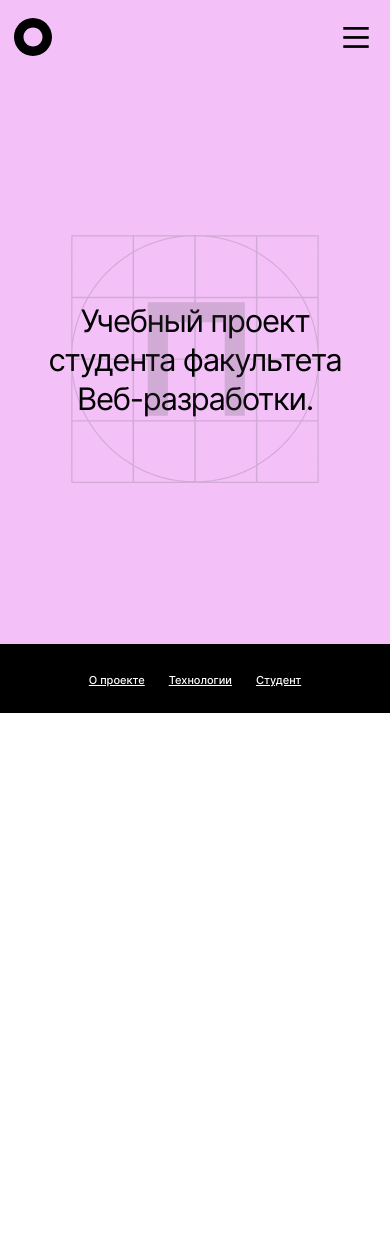
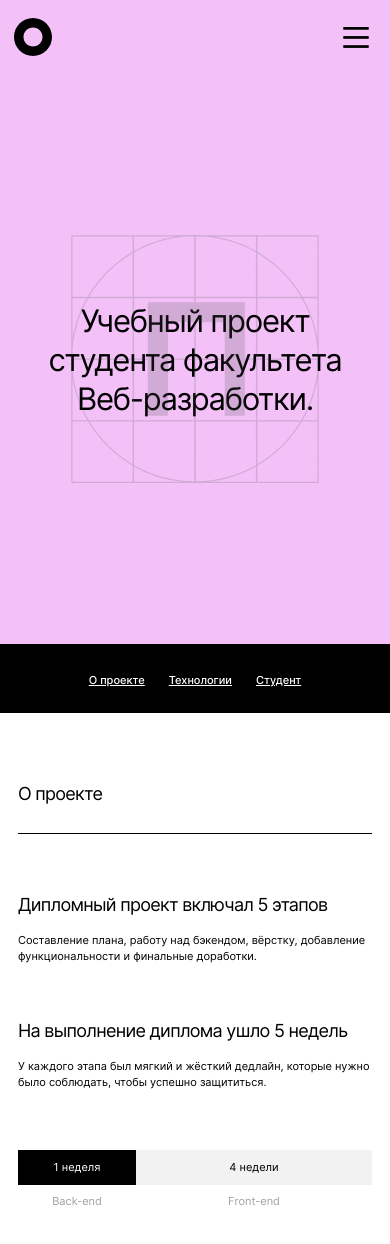
Before and after one commit to EkaterinaLe7/movies-explorer-frontend, a React (Create React App) app: page / in a window 390 px wide. Shown: the top 1244 px of the page. Before the commit the page ends 844 px from the top, so only its background shows below. Built offline with nearby package versions, Linux system fonts and the light colour scheme.

Commit message:
feat: добавить компонент AboutProject

```diff
--- /dev/null
+++ b/src/components/AboutProject/AboutProject.css
@@ -0,0 +1,164 @@
+.about-project {
+  padding: 110px 70px;
+}
+
+.about-project__title-container {
+  padding-bottom: 23px;
+  border-bottom: 1px solid black;
+  margin-bottom: 70px;
+}
+
+.about-project__title {
+  font-family: Inter;
+  font-size: 22px;
+  font-weight: 400;
+  font-style: normal;
+  line-height: 27px;
+  letter-spacing: -0.04em;
+  text-align: left;
+  margin: 0;
+}
+
+.about-project__info-container {
+  display: grid;
+  grid-template-columns: 1fr 1fr;
+  column-gap: 40px;
+}
+
+.about-project__subtitle {
+  font-family: Inter;
+  font-size: 20px;
+  font-weight: 400;
+  line-height: 24px;
+  letter-spacing: -0.04em;
+  text-align: left;
+  margin: 0 0 26px;
+}
+
+.about-project__text {
+  font-family: Inter;
+  font-size: 14px;
+  font-weight: 400;
+  line-height: 20px;
+  letter-spacing: 0em;
+  text-align: left;
+  margin: 0;
+}
+
+.about-project__duration {
+  display: grid;
+  grid-template-columns: 1fr 4fr;
+  margin: 110px 0 0;
+}
+
+.about-project__time {
+  font-family: Inter;
+  font-size: 14px;
+  font-weight: 400;
+  line-height: 17px;
+  letter-spacing: 0em;
+  text-align: center;
+  padding: 9px 0;
+  margin: 0;
+  background-color: #f2f2f2;
+}
+
+.about-project__time_color_black {
+  color: #fff;
+  background-color: #000;
+}
+
+.about-project__caption {
+  font-family: Inter;
+  font-size: 14px;
+  font-weight: 500;
+  line-height: 17px;
+  letter-spacing: 0px;
+  text-align: center;
+  color: #a0a0a0;
+  margin: 0;
+  padding-top: 14px;
+}
+
+@media screen and (max-width: 800px) {
+  .about-project {
+    padding: 90px 50px;
+  }
+
+  .about-project__info-container {
+    column-gap: 30px;
+  }
+
+  .about-project__subtitle {
+    margin-bottom: 22px;
+  }
+
+  .about-project__text {
+    font-size: 12px;
+    line-height: 18px;
+  }
+
+  .about-project__duration {
+    margin-top: 93px;
+  }
+}
+
+@media screen and (max-width: 650px) {
+  .about-project__duration {
+    grid-template-columns: 1fr 2fr;
+    margin-top: 80px;
+  }
+
+  .about-project__time {
+    font-size: 11px;
+    line-height: 13px;
+    padding: 11px 0;
+  }
+
+  .about-project__caption {
+    font-size: 11px;
+    font-weight: 400;
+    line-height: 13px;
+    padding-top: 10px;
+  }
+}
+
+@media screen and (max-width: 500px) {
+  .about-project {
+    padding: 70px 18px;
+  }
+
+  .about-project__title-container {
+    padding-bottom: 28px;
+    margin-bottom: 60px;
+  }
+
+  .about-project__title {
+    font-size: 18px;
+    line-height: 22px;
+  }
+  .about-project__info-container {
+    display: block;
+  }
+
+  .about-project__info:first-child {
+    margin-bottom: 56px;
+  }
+
+  .about-project__subtitle {
+    font-size: 18px;
+    line-height: 22px;
+    margin-bottom: 16px;
+  }
+
+  .about-project__duration {
+    margin-top: 60px;
+  }
+}
+
+@media screen and (max-width: 400px) {
+  .about-project__text {
+    font-size: 11px;
+    line-height: 16px;
+  }
+}
--- /dev/null
+++ b/src/components/AboutProject/AboutProject.js
@@ -0,0 +1,42 @@
+import React from "react";
+import "./AboutProject.css";
+
+function AboutProject() {
+  return (
+    <section className="about-project" id="about-project">
+      <div className="about-project__title-container">
+        <h2 className="about-project__title">О проекте</h2>
+      </div>
+      <div className="about-project__info-container">
+        <div className="about-project__info">
+          <p className="about-project__subtitle">
+            Дипломный проект включал 5 этапов
+          </p>
+          <p className="about-project__text">
+            Составление плана, работу над бэкендом, вёрстку, добавление
+            функциональности и финальные доработки.
+          </p>
+        </div>
+        <div className="about-project__info">
+          <p className="about-project__subtitle">
+            На выполнение диплома ушло 5 недель
+          </p>
+          <p className="about-project__text">
+            У каждого этапа был мягкий и жёсткий дедлайн, которые нужно было
+            соблюдать, чтобы успешно защититься.
+          </p>
+        </div>
+      </div>
+      <div className="about-project__duration">
+        <p className="about-project__time about-project__time_color_black">
+          1 неделя
+        </p>
+        <p className="about-project__time">4 недели</p>
+        <p className="about-project__caption">Back-end</p>
+        <p className="about-project__caption">Front-end</p>
+      </div>
+    </section>
+  );
+}
+
+export default AboutProject;
--- a/src/components/Header/Header.css
+++ b/src/components/Header/Header.css
@@ -11,6 +11,7 @@
   width: 38px;
   height: 38px;
   background-image: url(../../images/logo.svg);
+  transition: opacity 0.3s;
 }
 
 .header__logo:hover {
@@ -25,6 +26,7 @@
   text-align: right;
   text-decoration: none;
   color: #000;
+  transition: opacity 0.3s;
 }
 
 .header__link:hover {
@@ -101,6 +103,7 @@
     background-color: transparent;
     cursor: pointer;
     border: none;
+    transition: opacity 0.3s;
   }
 
   .header__menu-btn:hover {
--- a/src/components/Main/Main.js
+++ b/src/components/Main/Main.js
@@ -2,12 +2,14 @@ import React from "react";
 import "./Main.css";
 import Promo from "../Promo/Promo";
 import NavTab from "../NavTab/NavTab";
+import AboutProject from "../AboutProject/AboutProject";
 
 function Main () {
     return (
         <main>
             <Promo />
             <NavTab />
+            <AboutProject />
         </main>
     )
 }
--- a/src/components/NavTab/NavTab.css
+++ b/src/components/NavTab/NavTab.css
@@ -21,7 +21,12 @@
   line-height: 16px;
   letter-spacing: 0px;
   text-align: left;
+  transition: opacity 0.3s;
 }
+
+.navtab__link:hover {
+    opacity: 0.7;
+  }
 
 @media screen and (max-width: 400px) {
     .navtab {
```
